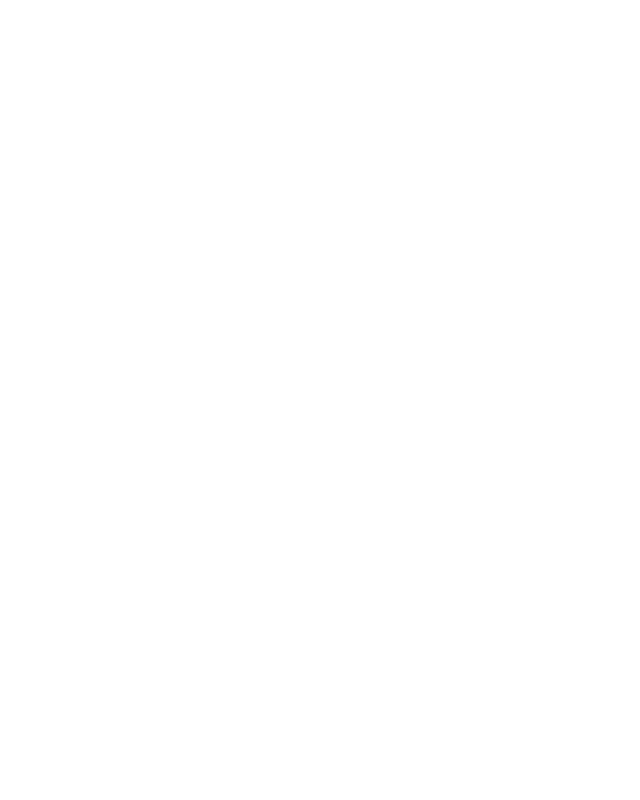
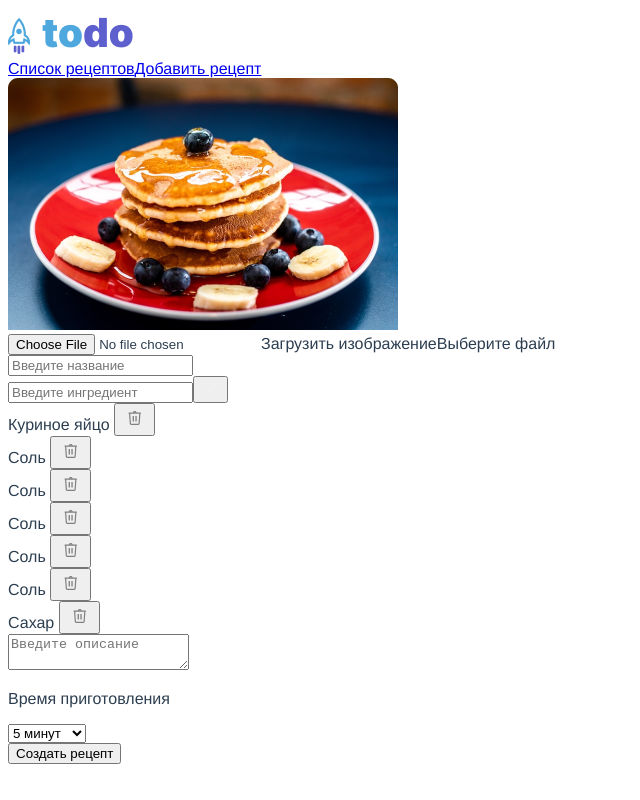
Before and after one commit to Nurzod1/aliftest2v, a Vue app: page /create-recipe-view in a window 1280 px wide. Before the commit this address had no page. Shown: the whole page, without its empty margins (0-640 px from the left). Built offline with nearby package versions, Linux system fonts and the light colour scheme; the HTML template or start-up script is replaced by a standard one.

Commit message:
renaming components

```diff
--- a/src/components/ListFilter.vue
+++ b/src/components/ListFilter.vue
@@ -4,23 +4,23 @@ export default defineComponent({});
 </script>
 <template>
   <div class="container">
-    <div class="text-white mt-[-28px]">
+    <div class="text-white mt-[-21px] md:mt-[-28px]">
       <div class="flex justify-center gap-2">
         <input
-          class="outline-none bg-neutral-800 h-14 w-[630px] rounded-lg border border-black border-solid placeholder-gray-600 px-5 transition-all ease-in focus:border-neutral-700"
+          class="outline-none bg-neutral-800 h-10 md:h-14 w-[360px] md:w-[630px] rounded-lg border border-black border-solid placeholder-gray-600 px-5 transition-all ease-in focus:border-neutral-700"
           type="text"
           placeholder="Введите слово"
         />
         <button
-          class="bg-sky-700 w-24 h-14 rounded-lg border border-black border-solid transition-all ease-in hover:bg-sky-600"
+          class="bg-sky-700 w-24 h-10 md:h-14 rounded-lg border border-black border-solid transition-all ease-in hover:bg-sky-600"
         >
           Поиск
         </button>
       </div>
       <div class="flex justify-center items-center mt-5 gap-5">
-        <p class="text-sky-700 font-bold">Сортировать</p>
+        <p class="text-sky-700 font-bold text-sm md:text-base">Сортировать</p>
         <select
-          class="bg-neutral-800 outline-none filter-form__select py-1.5 px-2.5 rounded"
+          class="bg-neutral-800 outline-none filter-form__select py-1.5 px-2.5 rounded text-sm md:text-base"
         >
           <option>По дате создания</option>
           <option>По дате изменения</option>
--- a/src/components/MainNavbar.vue
+++ b/src/components/MainNavbar.vue
@@ -3,12 +3,14 @@ import { defineComponent } from "vue";
 export default defineComponent({});
 </script>
 <template>
-  <div class="bg-neutral-950 h-52">
+  <div class="bg-neutral-950 h-36 md:h-52">
     <div class="container">
-      <div class="flex justify-center text-white gap-5 pt-10 pb-3">
+      <div class="flex justify-center text-white gap-5 pt-5 md:pt-10 pb-3">
         <img src="@/assets/Logo.png" class="max-h-12" />
       </div>
-      <div class="flex justify-center gap-4 text-violet-600">
+      <div
+        class="flex justify-center gap-4 text-violet-600 text-sm md:text-base"
+      >
         <router-link to="/">Список рецептов</router-link>
         <router-link to="/create-recept-view">Добавить рецепт</router-link>
       </div>
--- a/src/components/ReceptCard.vue
+++ b/src/components/RecipeCard.vue
@@ -4,9 +4,9 @@ export default defineComponent({});
 </script>
 <template>
   <div
-    class="card text-gray-100 bg-neutral-800 w-fit rounded-[10px] max-w-[315px] max-h-[496px] w-[315px] border border-solid border-neutral-700 cursor-pointer transition-all ease-in hover:border-neutral-500"
+    class="card text-gray-100 bg-neutral-800 w-fit rounded-[10px] max-w-[303px] md:max-w-[315px] max-h-[496px] w-[315px] border border-solid border-neutral-700 cursor-pointer transition-all ease-in hover:border-neutral-500"
   >
-    <div class="w-[315px] h-[231px] max-w-[313px]">
+    <div class="w-[315px] h-[231px] max-w-[301px] md:max-w-[313px]">
       <img class="w-full h-full" src="@/assets/img/Rectangle.png" alt="" />
     </div>
     <div class="px-2.5 py-4">
--- a/src/router/index.ts
+++ b/src/router/index.ts
@@ -8,9 +8,9 @@ const routes: Array<RouteRecordRaw> = [
     component: HomeView,
   },
   {
-    path: "/create-recept-view",
-    name: "create-recept-view",
-    component: () => import("../views/CreateReceptView.vue"),
+    path: "/create-recipe-view",
+    name: "create-recipe-view",
+    component: () => import("../views/CreateRecipeView.vue"),
   },
 ];
 
--- a/src/views/CreateReceptView.vue
+++ b/src/views/CreateRecipeView.vue
@@ -1,12 +1,12 @@
 <script lang="ts">
-import CreateRecept from "@/components/CreateRecept.vue";
+import CreateRecipe from "@/components/CreateRecipe.vue";
 import MainNavbar from "@/components/MainNavbar.vue";
 import { defineComponent } from "vue";
 export default defineComponent({
-  components: { CreateRecept, MainNavbar },
+  components: { CreateRecipe, MainNavbar },
 });
 </script>
 <template>
   <main-navbar />
-  <create-recept />
+  <create-recipe />
 </template>
--- a/src/views/HomeView.vue
+++ b/src/views/HomeView.vue
@@ -2,15 +2,17 @@
   <div>
     <main-navbar />
     <list-filter />
-    <div class="container my-12 grid grid-cols-4 gap-x-1 gap-[40px]">
-      <recept-card />
-      <recept-card />
-      <recept-card />
-      <recept-card />
-      <recept-card />
-      <recept-card />
-      <recept-card />
-      <recept-card />
+    <div
+      class="container my-5 sm:my-12 grid justify-items-center sm:grid-cols-2 lg:grid-cols-3 2xl:grid-cols-4 gap-x-1 gap-[40px]"
+    >
+      <recipe-card />
+      <recipe-card />
+      <recipe-card />
+      <recipe-card />
+      <recipe-card />
+      <recipe-card />
+      <recipe-card />
+      <recipe-card />
     </div>
   </div>
 </template>
@@ -18,11 +20,11 @@
 <script lang="ts">
 import ListFilter from "@/components/ListFilter.vue";
 import MainNavbar from "@/components/MainNavbar.vue";
-import ReceptCard from "@/components/ReceptCard.vue";
+import RecipeCard from "@/components/RecipeCard.vue";
 import { defineComponent } from "vue";
 
 export default defineComponent({
-  components: { MainNavbar, ListFilter, ReceptCard },
+  components: { MainNavbar, ListFilter, RecipeCard },
   name: "HomeView",
 });
 </script>
```
Also changed, not shown: src/components/CreateRecipe.vue (renamed from src/components/CreateRecept.vue).
